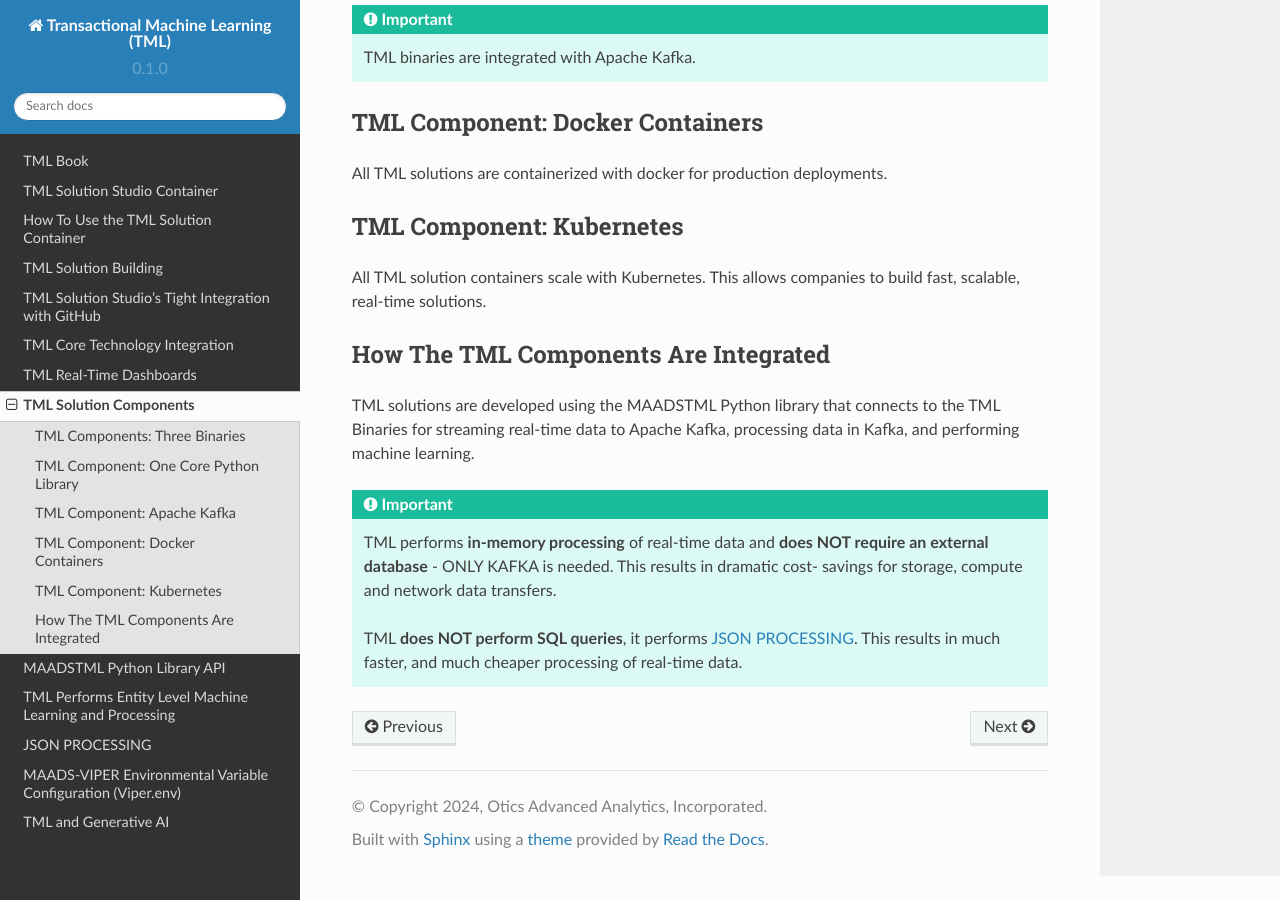
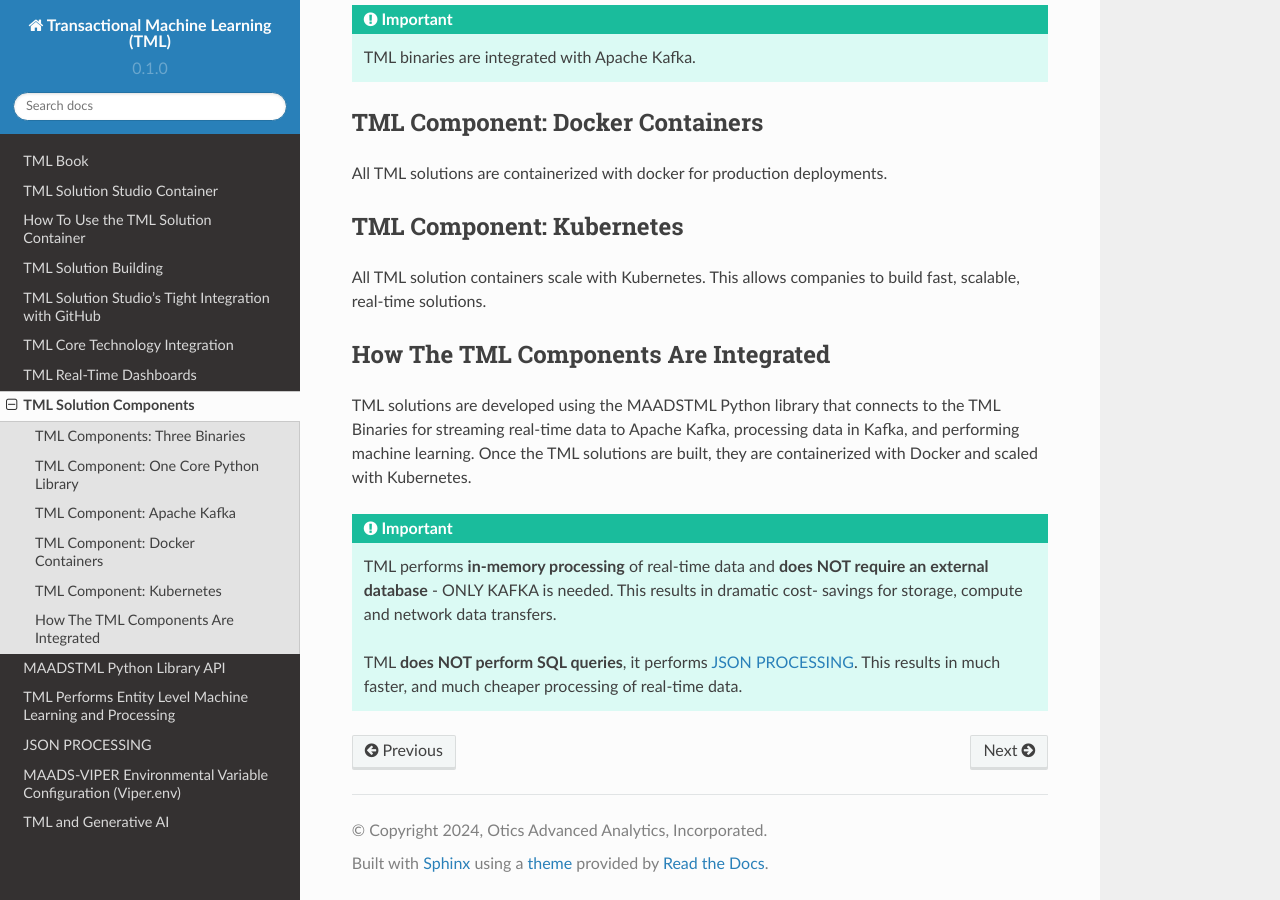
Before and after one commit to smaurice101/readthedocs, a Sphinx documentation site: the page built from docs/source/usage.rst, in a window 1280 px wide and 900 px high, scrolled down 683 px. Built offline with Sphinx 7.4.7 and the Read the Docs theme 2.0.0, drawn with Linux system fonts in a browser that asks for light colours.

Commit message:
Update usage.rst

```diff
--- a/docs/source/usage.rst
+++ b/docs/source/usage.rst
@@ -47,7 +47,7 @@
 How The TML Components Are Integrated
 --------------------------
 
-TML solutions are developed using the MAADSTML Python library that connects to the TML Binaries for streaming real-time data to Apache Kafka, processing data in Kafka, and performing machine learning.
+TML solutions are developed using the MAADSTML Python library that connects to the TML Binaries for streaming real-time data to Apache Kafka, processing data in Kafka, and performing machine learning.  Once the TML solutions are built, they are containerized with Docker and scaled with Kubernetes.
 
 .. important::
 
```
